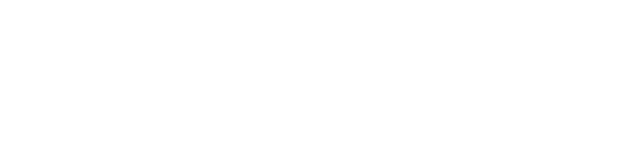
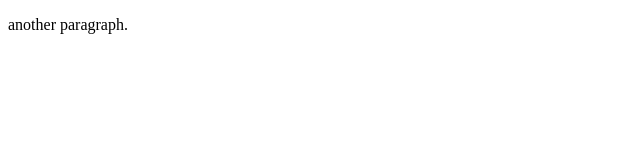
Before and after one commit to salimah-web/git_test_project, a plain HTML site: page index.html in a window 1280 px wide. Shown: the whole page, without its empty margins (0-640 px from the left). Drawn offline with Linux system fonts and the light colour scheme.

Commit message:
added p tag

```diff
--- a/index.html
+++ b/index.html
@@ -4,7 +4,7 @@
 <title>Page Title</title>
 </head>
 <body>
-
+<p>another paragraph.</p>
 
 </body>
 </html>
```
